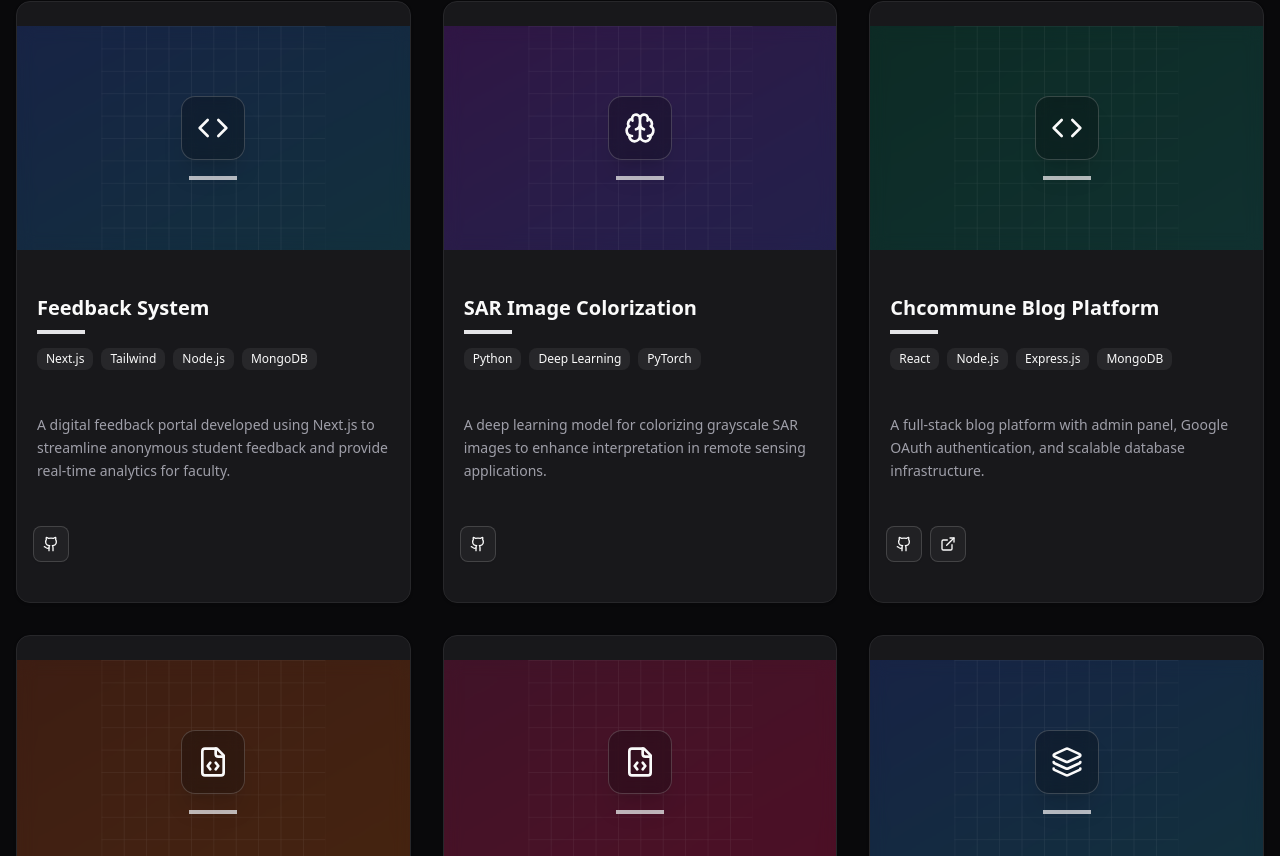
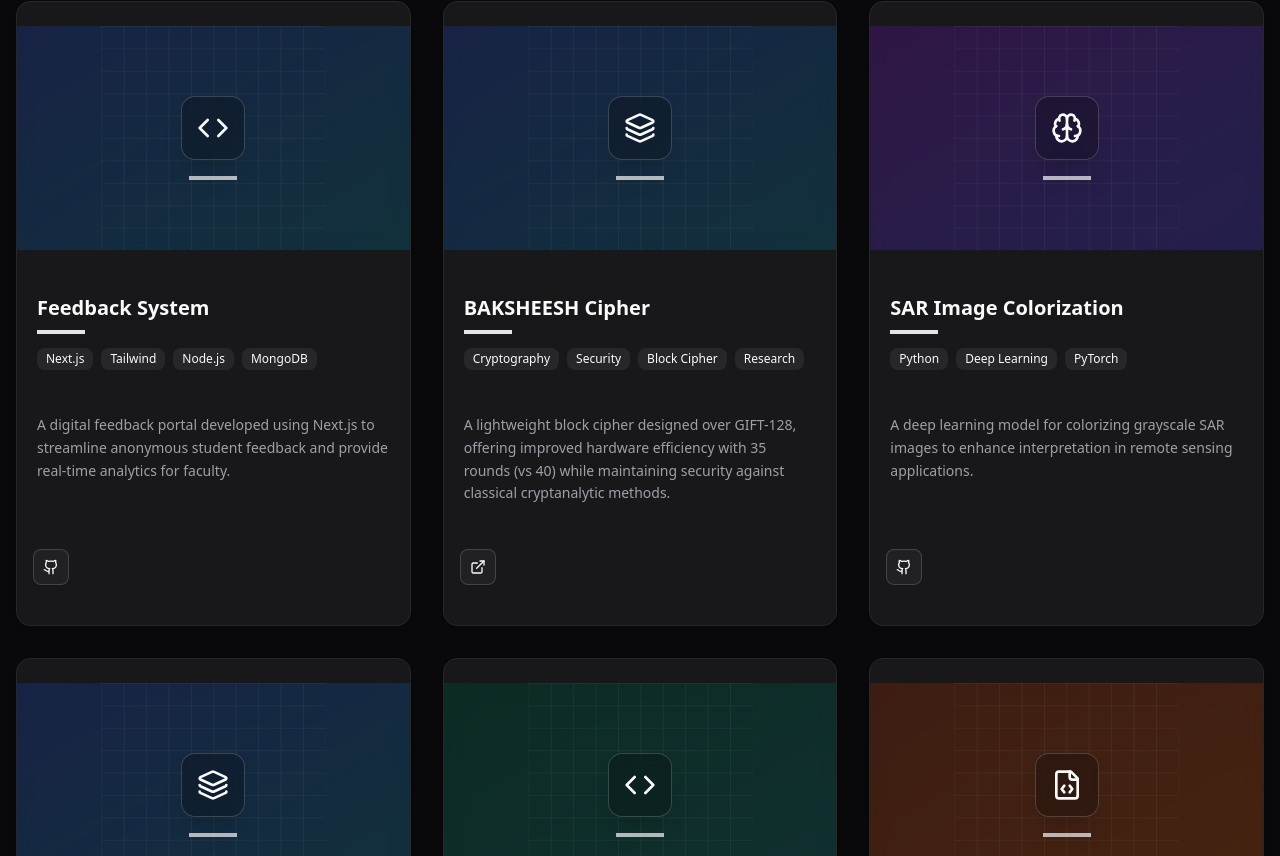
Before and after one commit to NishchayRajput/NishchayRajput.github.io, a Next.js app: page /projects in a window 1280 px wide. Shown: the part 324-1180 px from the top of the page. Built offline with nearby package versions, Linux system fonts and the light colour scheme.

Commit message:
chore: updated projects

```diff
--- a/app/projects/page.tsx
+++ b/app/projects/page.tsx
@@ -15,24 +15,40 @@ export default function ProjectsPage() {
           title="Feedback System"
           description="A digital feedback portal developed using Next.js to streamline anonymous student feedback and provide real-time analytics for faculty."
           tags={["Next.js", "Tailwind", "Node.js", "MongoDB"]}
-          githubUrl="https://github.com/yourusername/feedback-system"
+          githubUrl="https://github.com/NishchayRajput?tab=repositories&q=CQI"
           colorScheme="blue"
         />
+
+
+        <ProjectCard
+          title="BAKSHEESH Cipher"
+          description="A lightweight block cipher designed over GIFT-128, offering improved hardware efficiency with 35 rounds (vs 40) while maintaining security against classical cryptanalytic methods."
+          tags={["Cryptography", "Security", "Block Cipher", "Research"]}
+          colorScheme="red"
+          demoUrl="/files/Crypto_Term_Paper (1).pdf"
+        />
+
 
         <ProjectCard
           title="SAR Image Colorization"
           description="A deep learning model for colorizing grayscale SAR images to enhance interpretation in remote sensing applications."
-          tags={["Python", "Deep Learning",  "PyTorch"]}
-          githubUrl="https://github.com/yourusername/sar-colorization"
+          tags={["Python", "Deep Learning", "PyTorch"]}
+          githubUrl="https://github.com/nishant9083/ColorSAR"
           colorScheme="purple"
         />
-
+        <ProjectCard
+          title="Stack Overflow Network Analysis"
+          description="An analytical exploration of Stack Overflow tag relationships using graph theory and igraph library to visualize technology clusters and co-occurrence patterns."
+          tags={["Data Analysis", "Network Theory", "igraph", "Python"]}
+          colorScheme="cyan"
+          demoUrl="/files/Network_Science_report (2).pdf"
+        />
         <ProjectCard
           title="Chcommune Blog Platform"
           description="A full-stack blog platform with admin panel, Google OAuth authentication, and scalable database infrastructure."
           tags={["React", "Node.js", "Express.js", "MongoDB"]}
-          githubUrl="https://github.com/yourusername/chcommune"
-          demoUrl="https://chcommune-demo.com"
+          githubUrl="https://github.com/NishchayRajput/CollabHous"
+          demoUrl="https://chcommune.com"
           colorScheme="green"
         />
 
@@ -40,7 +56,7 @@ export default function ProjectsPage() {
           title="Smart Payment System"
           description="A campus payment system for over 1200 students using ID cards, with daily mess payment tracking and transparent transactions."
           tags={["Node.js", "MongoDB", "ID Auth", "Campus Infra"]}
-          githubUrl="https://github.com/yourusername/smart-payment-system"
+          // githubUrl="https://github.com/nishchayrajput/smart-payment-system"
           colorScheme="orange"
         />
 
```
Also changed, not shown: public/manifest.json (added), 2 other files (tests, documents, lock files or other folders).
